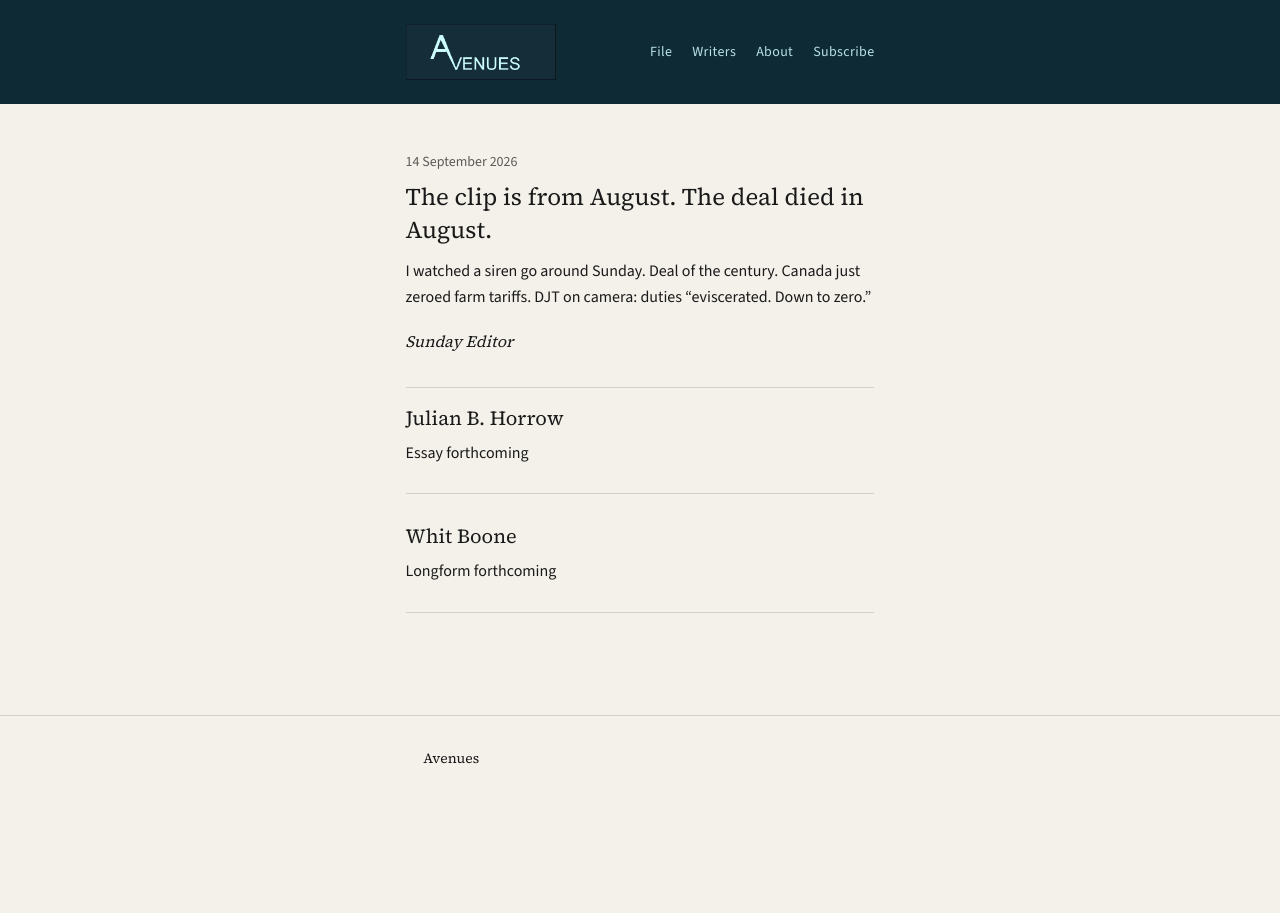
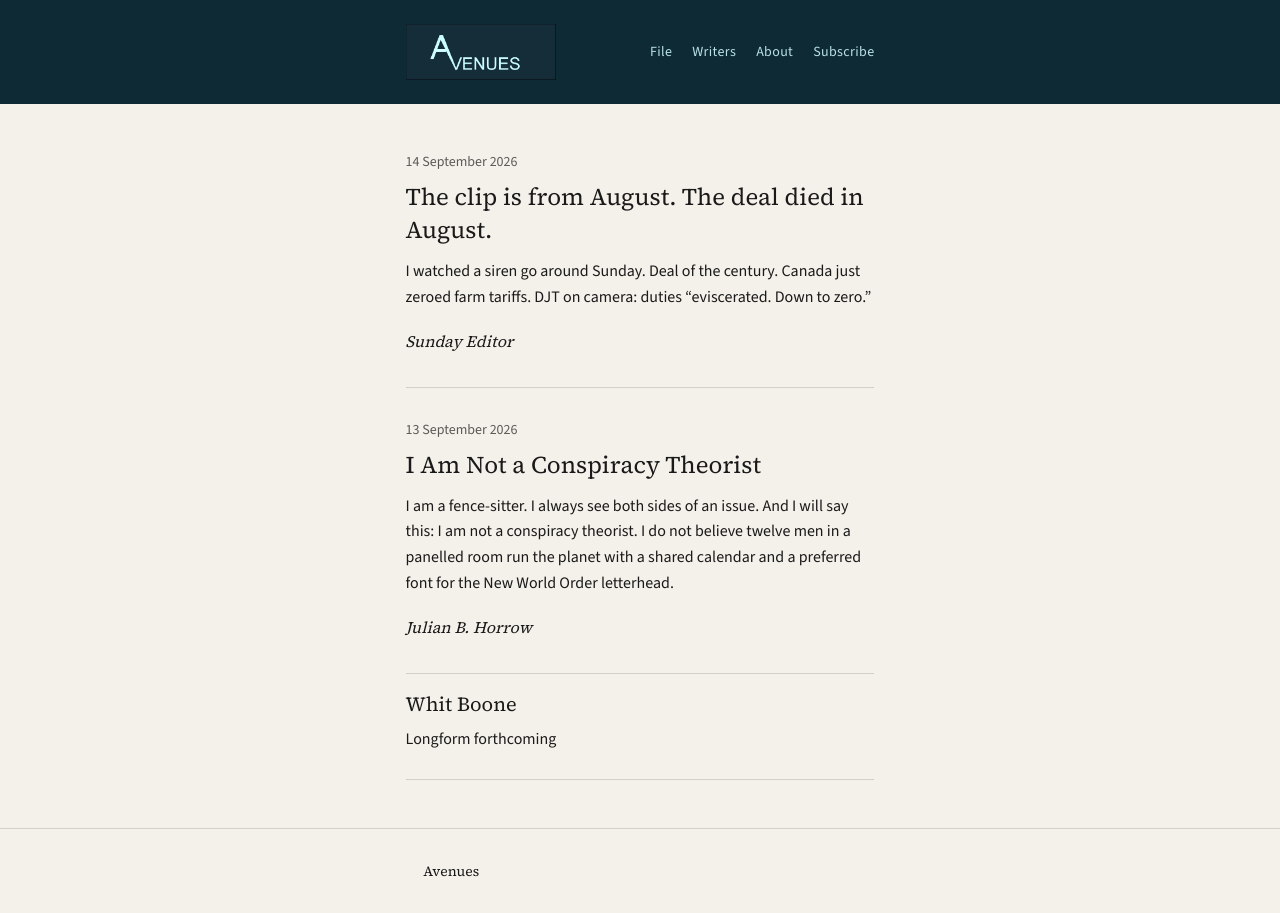
Before and after one commit to tspenn/avenues, a Next.js app: page / in a window 1280 px wide. Before the commit the page ends 800 px from the top, so only its background shows below. Built offline with nearby package versions, Linux system fonts and the light colour scheme.

Commit message:
Publish Horrow’s fence-sitter essay with the empty-room hero.

```diff
--- a/app/posts/[slug]/page.tsx
+++ b/app/posts/[slug]/page.tsx
@@ -1,6 +1,7 @@
 import type { Metadata } from "next";
 import { notFound } from "next/navigation";
 import { MDXRemote } from "next-mdx-remote/rsc";
+import Image from "next/image";
 import Link from "next/link";
 import { chairFor } from "@/lib/authors";
 import { formatDate, getAllPosts, getPostBySlug } from "@/lib/posts";
@@ -49,6 +50,16 @@ export default async function PostPage({ params }: PageProps) {
           {post.author}
         </Link>
       </p>
+      {post.hero ? (
+        <Image
+          src={post.hero}
+          alt="Empty panelled table, twelve chairs."
+          width={1600}
+          height={1000}
+          priority
+          className="mt-8 w-full"
+        />
+      ) : null}
       <div className="prose-avenues mt-10 space-y-5 [&_p]:text-ink">
         <MDXRemote source={post.content} />
       </div>
--- /dev/null
+++ b/content/posts/i-am-not-a-conspiracy-theorist.md
@@ -0,0 +1,43 @@
+---
+title: I Am Not a Conspiracy Theorist
+date: "2026-09-13"
+author: Julian B. Horrow
+dek: "I am a fence-sitter. I am not a conspiracy theorist."
+excerpt: "I am a fence-sitter. I always see both sides of an issue. And I will say this: I am not a conspiracy theorist. I do not believe twelve men in a panelled room run the planet with a shared calendar and a preferred font for the New World Order letterhead."
+section: essay
+hero: /horrowemptyroom.jpg
+---
+
+I am a fence-sitter. I always see both sides of an issue. And I will say this: I am not a conspiracy theorist. I do not believe twelve men in a panelled room run the planet with a shared calendar and a preferred font for the New World Order letterhead.
+
+And yet.
+
+The same networks keep turning up like bad pennies. The Trilateral Commission still gathers people who treat national sovereignty as a slightly embarrassing teenage phase the adults will eventually outgrow. The Federal Reserve manages the value of money with the calm of an institution that has never personally bounced a check. Old fraternal orders with their secret handshakes and suspiciously good catering continue to produce an impressive number of men who somehow end up on the interesting boards. Former presidents and the permanent institutional class discover sudden, passionate unity the moment anyone threatens the current operating system. Corporations larger than most countries talk endlessly about stakeholder capitalism while quietly preferring employees who can’t vote them out of a job. Informal alliances form, fall apart, and reassemble without ever sending a memo, yet the results keep pointing in roughly the same direction.
+
+None of this requires a secret genius. It only requires enough powerful people sharing the same blind spots, the same incentives, and the same mild irritation that the rest of us still get a vote.
+
+It does make you wonder how long we’re supposed to keep calling all of this coincidence and good intentions.
+
+The dramatic conspiracy versions usually collapse under their own weight. There is no finished global takeover. If there were, someone would have lost the binder by now. Control is still incomplete, contested, and frequently incompetent. That is the part the full-time conspiracy people prefer not to mention. What remains after you throw out the theatrical claims is still unattractive enough.
+
+Very large corporate and financial structures now operate at a scale that makes most governments look like regional branch offices. Their internal logic is refreshingly simple: expand. More market share, more flexible labor, more distance from voters who might object. They do not need to own every department. Influence over the commanding heights works just fine. Their primary loyalty is not to any flag. It is to the continuation of the system that keeps the lights on and the bonuses coming.
+
+Alongside this institutional appetite sits the older human one. Some people simply want power. Not money exactly, not ideology exactly — just the ability to shape outcomes and enjoy the feeling of mattering more than other people. When those who already control vast amounts of capital meet those who cannot stand the idea of ordinary limits applying to them, you get a working arrangement. No secret handshake required. Parallel interests will do the job.
+
+One of the largest private funding networks on the planet has spent years underwriting the organizations, legal campaigns, and activist machinery that treat national borders as a moral failure and permanent protest as a form of civic virtue. It doesn’t need to give orders. It only has to keep the oxygen flowing to people who already agree with it. In Europe, a certain class of political and bureaucratic actors has decided that the war in Ukraine is less a tragic regional conflict than the final exam the entire post-national project must pass with flying colors. Their enthusiasm for pulling the Western alliance into ever-deeper commitments has the convenient side effect of keeping the high-end weapons industry running at a very comfortable capacity. Prolonged high-intensity conflict is not, for everyone involved, a regrettable necessity. For some it is simply good weather for business.
+
+Radical groups have been treated as useful tools on more than one occasion — armed, funded, or at least politely ignored when they were aimed at the right temporary enemy. The problem is that useful idiots have a stubborn habit of remaining idiots long after their usefulness has ended. Entire Christian communities across parts of the Middle East paid a heavy price for these calculations. The pattern is not subtle. It is simply rarely discussed in the better living rooms.
+
+None of this requires an Evil Wizard behind the curtain. Distributed incentives and informal alignments produce results that look coordinated because, inconveniently, they are. The people involved do not even need to like one another. They only need to share a preference for a world in which the rest of us have less room to refuse.
+
+The deepest problem is not institutional. It is moral, and rather ordinary. Tyranny almost never begins with a man announcing his plan to become history’s greatest monster. It begins when ambitious people decide that the usual restraints — law, tradition, national loyalty, the annoying interests of citizens who weren’t invited to the meeting — no longer apply to them. Once that internal permission slip is signed, the rest is mostly paperwork. The restraint that keeps ordinary ambition from turning into something much darker is thinner than most comfortable societies prefer to admit.
+
+This is why the present moment feels larger than ordinary politics. One side is still trying to keep a country where faith, productive work, national stability, and personal liberty can exist in the same zip code. The other is shaped by forces that regard those things as not merely negotiable, outdated, or mildly inconvenient, but something to be eradicated. And if the values themselves are to be destroyed, what exactly is supposed to happen to the people who still hold them?
+
+The danger is not that a perfect secret plan has already succeeded. The danger is that the barriers which once limited this kind of ambition have been allowed to wear thin, and that a surprising number of people who should have defended them have found the thinning rather convenient.
+
+I still remain a skeptic of the grand narrative, that it is all a giant conspiracy that will happen tomorrow. But. I simply refuse to keep pretending the patterns are invisible — or that the restraint we once took for granted is still doing its job particularly well.
+
+Maybe that is why the old spy thrillers always reached for the bald man in the chair with the cat. The image is ridiculous. The hunger it tries to picture is not.
+
+— Julian B. Horrow
--- a/lib/authors.ts
+++ b/lib/authors.ts
@@ -29,7 +29,7 @@ export const CHAIRS: Record<Author, Chair> = {
     slug: "horrow",
     href: "/horrow",
     empty: "Essay forthcoming",
-    note: "Essay forthcoming",
+    note: "",
   },
   "Whit Boone": {
     name: "Whit Boone",
--- a/lib/posts.ts
+++ b/lib/posts.ts
@@ -13,6 +13,7 @@ export type Post = {
   dek: string;
   excerpt: string;
   section: Section;
+  hero?: string;
   content: string;
 };
 
@@ -67,6 +68,7 @@ function parsePost(filename: string): Post {
     dek: data.dek,
     excerpt,
     section: data.section,
+    hero: typeof data.hero === "string" && data.hero.trim() ? data.hero.trim() : undefined,
     content: content.trim(),
   };
 }
```
Also changed, not shown: public/horrowemptyroom.jpg (added).
